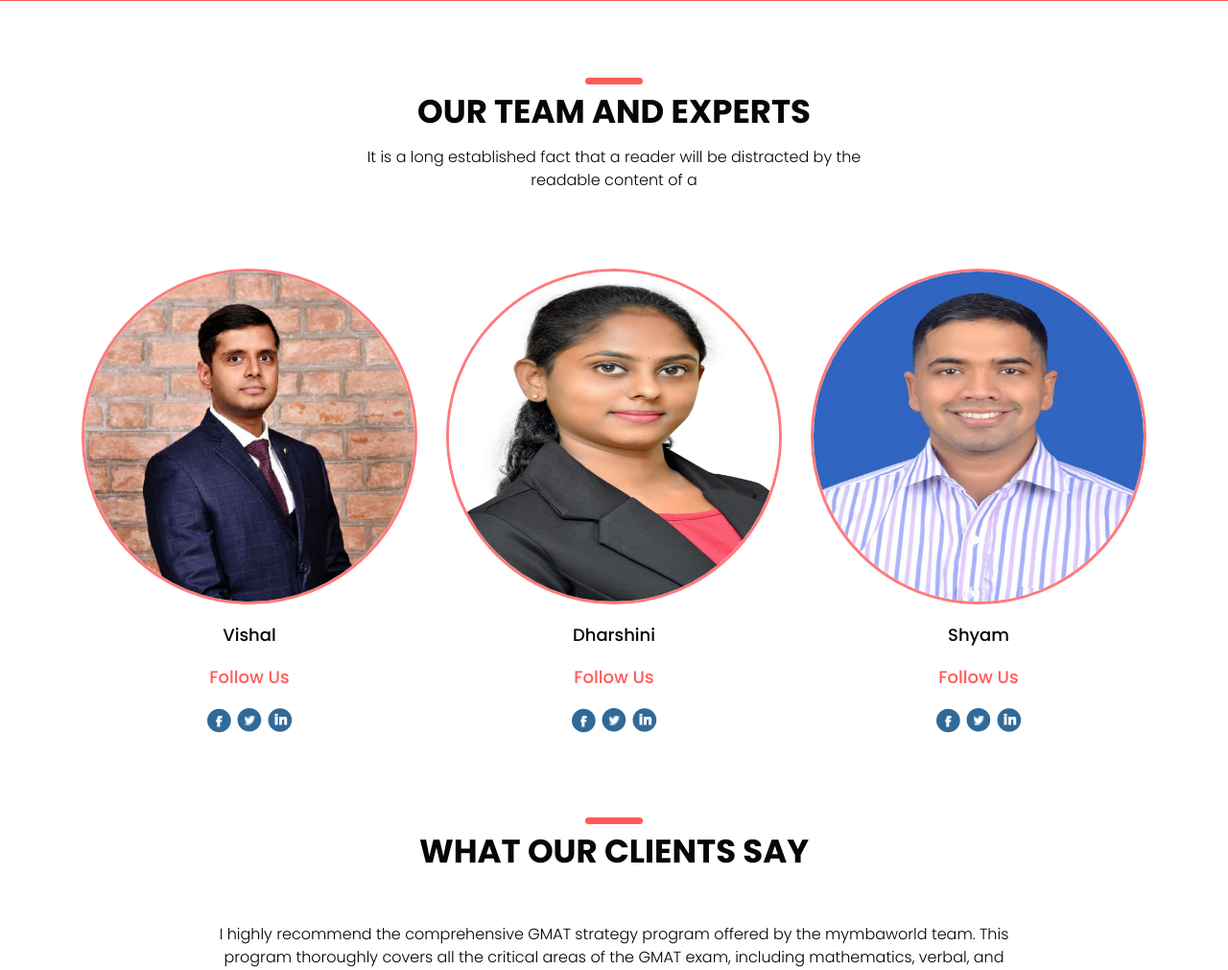
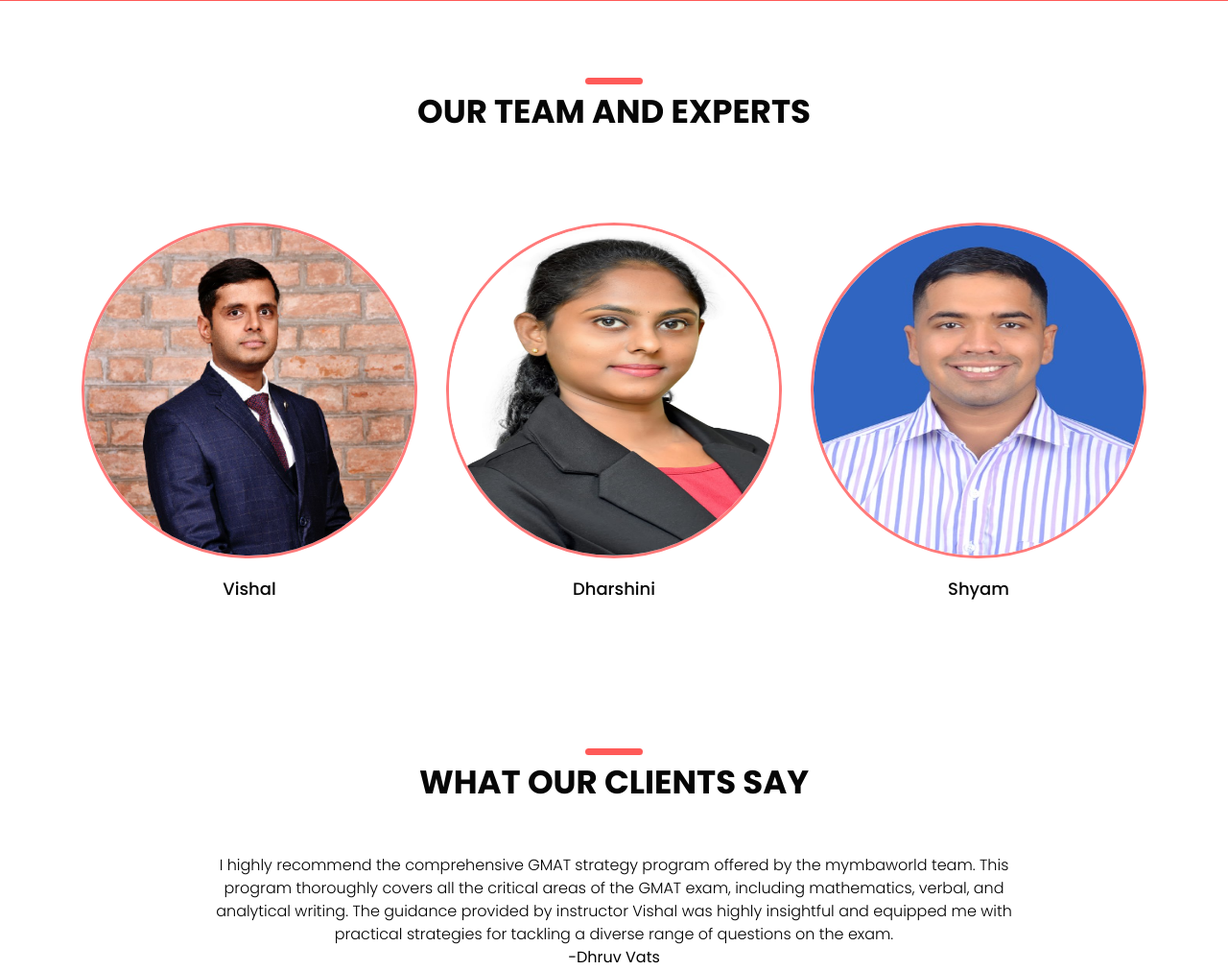
Before and after one commit to GMATF/AVF, a Flask app: page / in a window 1280 px wide. Shown: the part 3155-4166 px from the top of the page at 96% size. Run offline with Flask 2, Linux system fonts and the light colour scheme; some libraries are stand-ins or nearby versions.

Commit message:
Removed extra content

```diff
--- a/app/static/css/style.css
+++ b/app/static/css/style.css
@@ -681,6 +681,7 @@ button {
     color: #060606;
     margin-left: 0px;
     font-weight: 450;
+    padding-bottom: 3em;
 }
 .readable_text_1{
     width: 100%;
--- a/app/templates/index.html
+++ b/app/templates/index.html
@@ -220,44 +220,44 @@
     <div class="team_section layout_padding">
       <div class="container">
         <h1 class="what_taital">Our Team and experts</h1>
-        <p class="what_text_1">It is a long established fact that a reader will be distracted by the readable content of a </p>
+        <!-- <p class="what_text_1">It is a long established fact that a reader will be distracted by the readable content of a </p> -->
         <div class="team_section_2 layout_padding">
           <div class="row">
             <div class="col-sm-4">
               <img src="../static/images/vishal.jpg" class="home_founder_image">
               <p class="readable_text">Vishal</p>
-              <p class="readable_text_1">Follow Us</p>
-              <div class="social_icon">
+              <!-- <p class="readable_text_1">Follow Us</p> -->
+              <!-- <div class="social_icon">
                 <ul>
                   <li><a href="#"><img src="../static/images/fb-icon.png"></a></li>
                   <li><a href="#"><img src="../static/images/twitter-icon.png"></a></li>
                   <li><a href="#"><img src="../static/images/linkedin-icon.png"></a></li>
                 </ul>
-              </div>
+              </div> -->
             </div>
             <div class="col-sm-4">
               <img src="../static/images/dharshini.jpg" class="home_founder_image">
               <p class="readable_text">Dharshini</p>
-              <p class="readable_text_1">Follow Us</p>
-              <div class="social_icon">
+              <!-- <p class="readable_text_1">Follow Us</p> -->
+              <!-- <div class="social_icon">
                 <ul>
                   <li><a href="#"><img src="../static/images/fb-icon.png"></a></li>
                   <li><a href="#"><img src="../static/images/twitter-icon.png"></a></li>
                   <li><a href="#"><img src="../static/images/linkedin-icon.png"></a></li>
                 </ul>
-              </div>
+              </div> -->
             </div>
             <div class="col-sm-4">
               <img src="../static/images/shyam.jpg" class="home_founder_image">
               <p class="readable_text">Shyam</p>
-              <p class="readable_text_1">Follow Us</p>
-              <div class="social_icon">
+              <!-- <p class="readable_text_1">Follow Us</p> -->
+              <!-- <div class="social_icon">
                 <ul>
                   <li><a href="#"><img src="../static/images/fb-icon.png"></a></li>
                   <li><a href="#"><img src="../static/images/twitter-icon.png"></a></li>
                   <li><a href="#"><img src="../static/images/linkedin-icon.png"></a></li>
                 </ul>
-              </div>
+              </div> -->
             </div>
           </div>
         </div>
```
